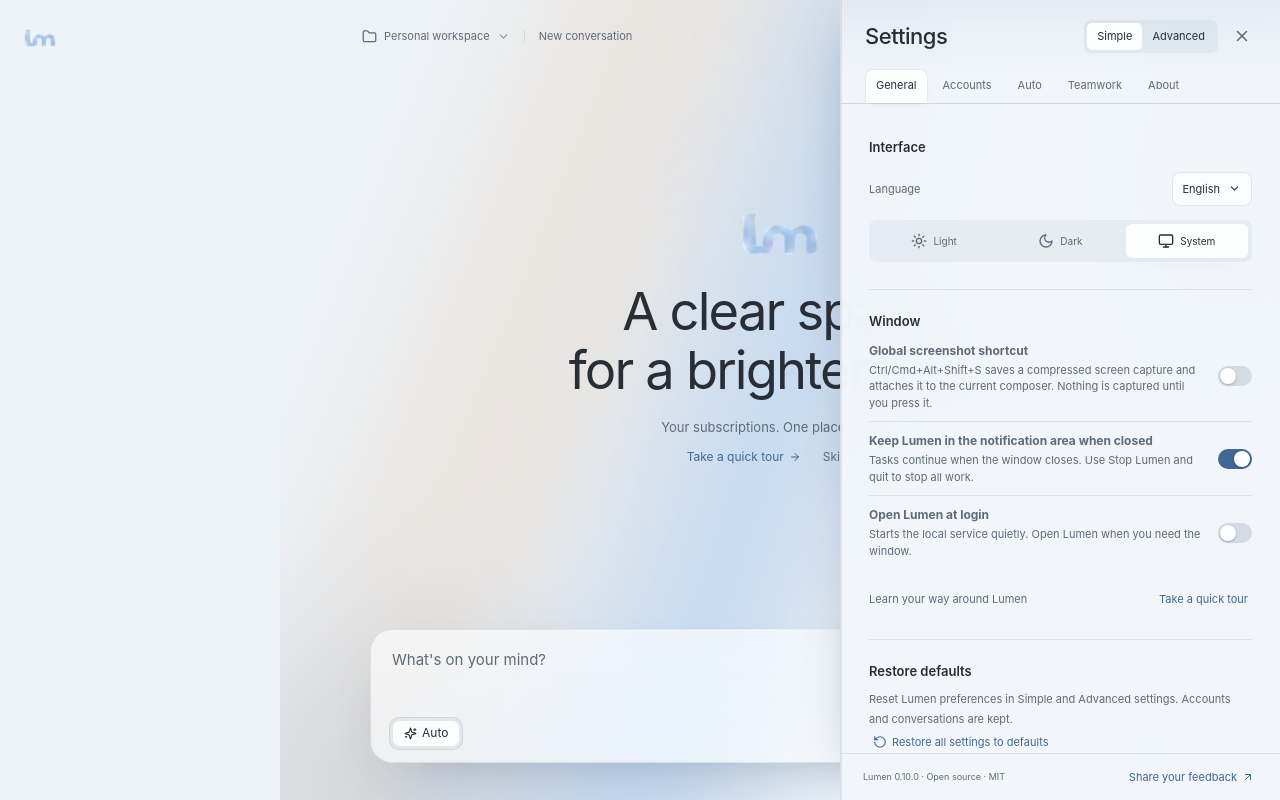
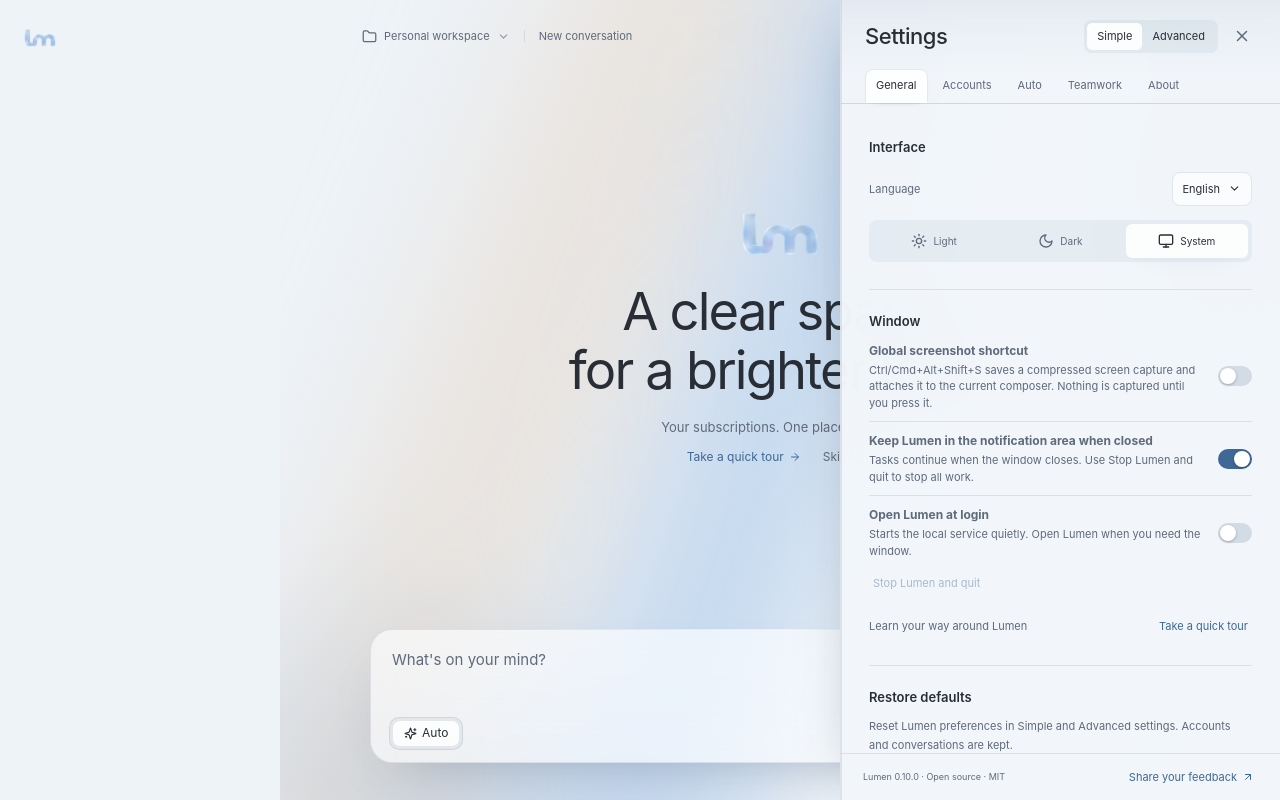
Before and after one commit to Andrea17982/Lumen, a React (Vite) app: page / in a window 1280 px wide. Both pictures are taken after a click on the button 1237 px from the left and 36 px from the top of the page. Built offline with nearby package versions, Linux system fonts and the light colour scheme.

Commit message:
Expose service shutdown in General settings without requiring a tray

```diff
--- a/src/settings/GeneralSettings.tsx
+++ b/src/settings/GeneralSettings.tsx
@@ -1,7 +1,7 @@
 import Select from '../components/Select';
 import { useState } from 'react';
 import { Monitor, Moon, RotateCcw, Sun } from 'lucide-react';
-import { call } from '../lib/bridge';
+import { call, desktop } from '../lib/bridge';
 import { useSettingsEditor } from '../lib/busy';
 import type { AppSettings } from '../lib/types';
 import { Switch } from './controls';
@@ -81,6 +81,13 @@ export default function GeneralSettings({
             disabled={busy}
             onChange={(v) => save({ ...s, openAtLogin: v })}
           />
+          <button
+            className="text-button"
+            disabled={!desktop || busy}
+            onClick={() => void call('quit_app').catch((error) => onError(String(error)))}
+          >
+            {t('Stop Lumen and quit')}
+          </button>
         </section>
       )}
     </>
```
Also changed, not shown: 2 other files (tests, documents, lock files or other folders).
